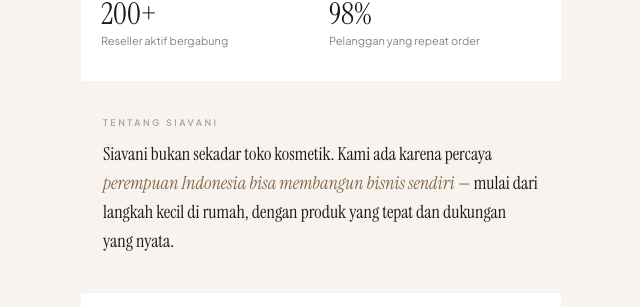
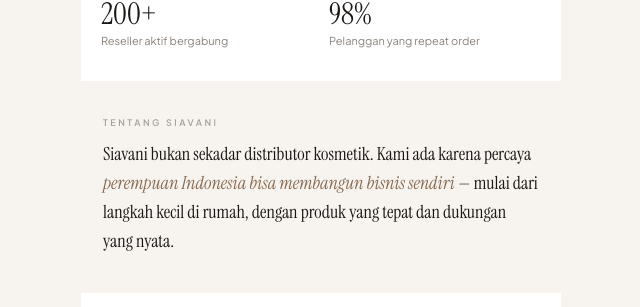
Before and after one commit to siavani/siavani, a Next.js app: page / in a window 1280 px wide. Shown: the part 848-1155 px from the top of the page, without its empty margins (319-959 px from the left). Built offline with nearby package versions, Linux system fonts and the light colour scheme.

Commit message:
fix link katalog, cara order, dan ganti teks toko jadi distributor

```diff
--- a/app/page.tsx
+++ b/app/page.tsx
@@ -146,7 +146,7 @@
       <div style={{ padding:'36px 22px',background:'#F7F4EF' }}>
         <div style={{ fontSize:'9px',fontWeight:600,color:'#A8A09A',letterSpacing:'2.5px',textTransform:'uppercase',marginBottom:'12px' }}>Tentang Siavani</div>
         <p style={{ fontFamily:'var(--font-heading)',fontSize:'18px',fontWeight:400,color:'#1A1714',lineHeight:1.62 }}>
-          Siavani bukan sekadar toko kosmetik. Kami ada karena percaya{' '}
+          Siavani bukan sekadar distributor kosmetik. Kami ada karena percaya{' '}
           <em style={{ fontStyle:'italic',color:'#8A6A4E' }}>perempuan Indonesia bisa membangun bisnis sendiri</em>{' '}
           — mulai dari langkah kecil di rumah, dengan produk yang tepat dan dukungan yang nyata.
         </p>
```
